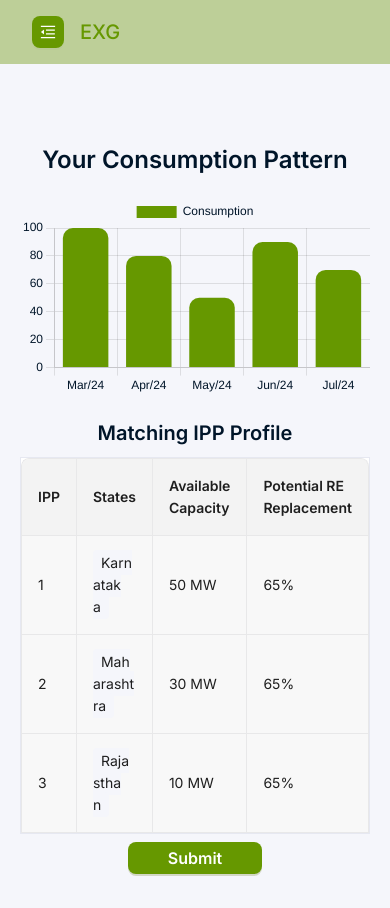
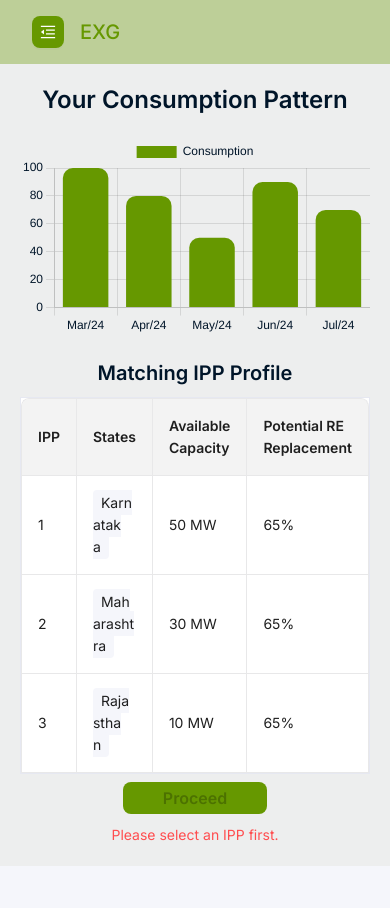
Before and after one commit to Ashish-11-06/Energy, a React (Vite) app: page /consumer/consumption-pattern in a window 390 px wide. After the commit the page ends 866 px from the top, so only its background shows below. Built offline with nearby package versions, Linux system fonts and the light colour scheme.

Commit message:
mobile respo

```diff
--- a/src/Pages/Consumer/ConsumptionPattern.jsx
+++ b/src/Pages/Consumer/ConsumptionPattern.jsx
@@ -1,11 +1,13 @@
-import React from "react";
-import { Table, Button, Typography, Row, Col } from "antd";
+import React, { useState } from "react";
+import { Table, Button, Typography, Row, Col, message } from "antd";
 import { Bar } from "react-chartjs-2";
 import "chart.js/auto"; // Ensure Chart.js is loaded
 
 const { Title, Text } = Typography;
 
 const ConsumptionPattern = () => {
+  const [selectedIPP, setSelectedIPP] = useState(null); // State to store selected IPP
+
   // Data for the chart
   const chartData = {
     labels: ["Mar/24", "Apr/24", "May/24", "Jun/24", "Jul/24"],
@@ -97,16 +99,28 @@ const ConsumptionPattern = () => {
     },
   ];
 
+  // Handle row click logic
+  const handleRowClick = (record) => {
+    setSelectedIPP(record); // Set the selected IPP when a row is clicked
+  };
+
+  // Handle proceed button click
+  const handleProceed = () => {
+    if (selectedIPP) {
+      message.success(`Proceeding with IPP ${selectedIPP.ipp}`);
+    } else {
+      message.warning("Please select a matching IPP to proceed.");
+    }
+  };
+
   return (
     <div
       style={{
-        backgroundColor: "#F5F6FB",
-        minHeight: "100vh",
         padding: "20px",
         fontFamily: "'Inter', sans-serif",
       }}
     >
-      <Row justify="center" align="middle" gutter={[16, 8]} style={{ marginTop: "60px", height: "100%" }}>
+      <Row justify="center" align="middle" gutter={[16, 8]} style={{ height: "100%" }}>
         <Col span={24} style={{ textAlign: "center" }}>
           <Title level={3} style={{ color: "#001529" }}>
             Your Consumption Pattern
@@ -120,7 +134,7 @@ const ConsumptionPattern = () => {
         </Col>
 
         <Col span={24}>
-          <Title level={4} style={{ textAlign: "center", color: "#001529", marginTop:"15px"}}>
+          <Title level={4} style={{ textAlign: "center", color: "#001529", marginTop: "15px" }}>
             Matching IPP Profile
           </Title>
           <Table
@@ -128,17 +142,27 @@ const ConsumptionPattern = () => {
             columns={columns}
             pagination={false}
             bordered
+            onRow={(record) => ({
+              onClick: () => handleRowClick(record), // Handle row click
+              style: {
+                backgroundColor: record.key === selectedIPP?.key ? "#c4d4a5" : "white", // Change background color for selected row
+              },
+            })}
+            rowClassName="" // No need for rowClassName since we're using inline styles
             style={{
               backgroundColor: "#FFFFFF",
               border: "1px solid #E6E8F1",
-              // maxWidth:"900px"
+              overflowX: "auto", // Make the table scrollable on small screens
             }}
+            scroll={{ x: true }} // Enable horizontal scroll for small screens
           />
         </Col>
 
         <Col span={24} style={{ textAlign: "center" }}>
           <Button
             type="primary"
+            onClick={handleProceed}
+            disabled={!selectedIPP} // Disable if no IPP is selected
             style={{
               backgroundColor: "#669800",
               borderColor: "#669800",
@@ -146,8 +170,13 @@ const ConsumptionPattern = () => {
               padding: "10px 40px",
             }}
           >
-            Submit
+            Proceed
           </Button>
+          {!selectedIPP && (
+            <Text type="danger" style={{ display: "block", marginTop: "10px" }}>
+              Please select an IPP first.
+            </Text>
+          )}
         </Col>
       </Row>
     </div>
```
